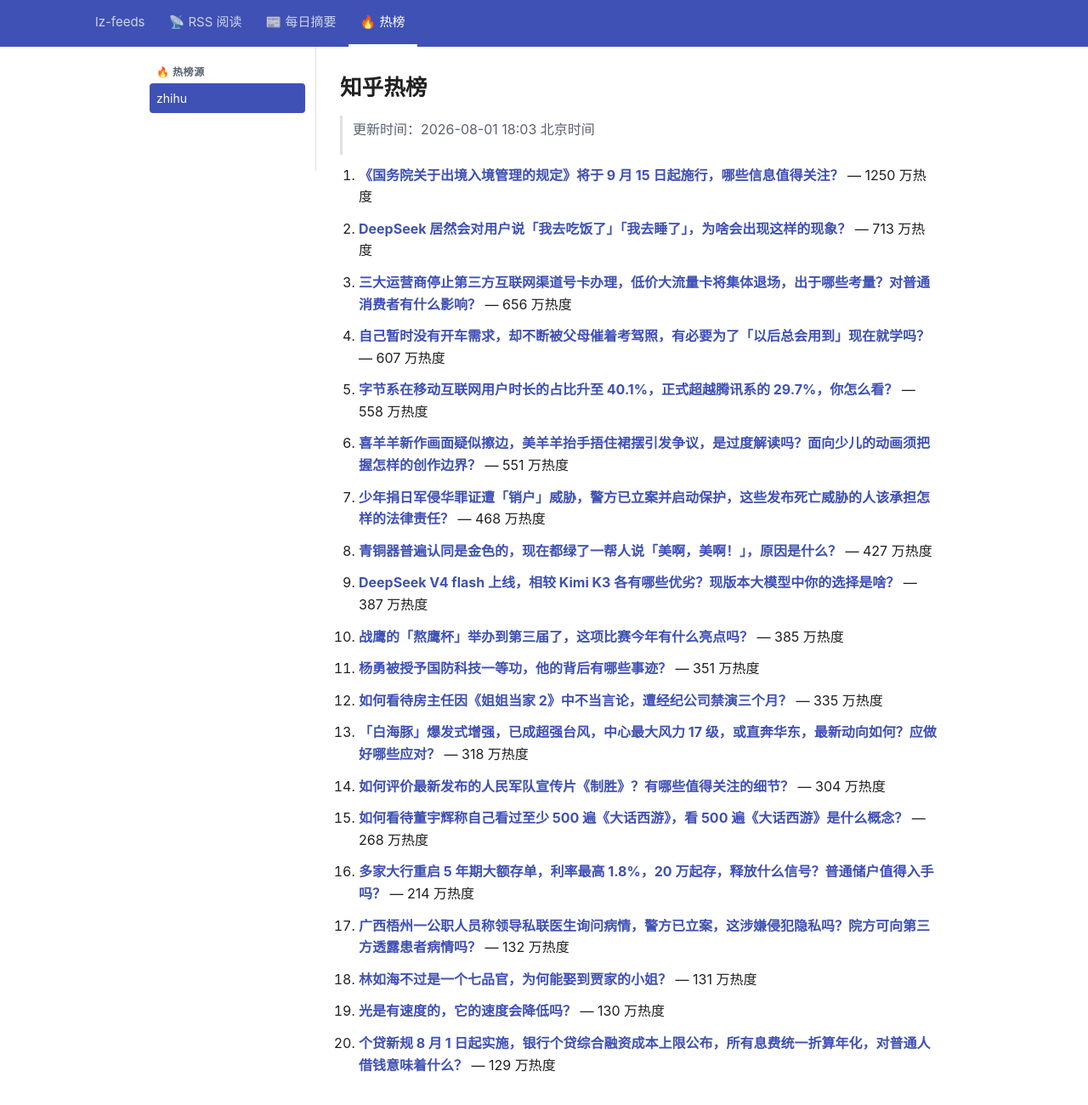
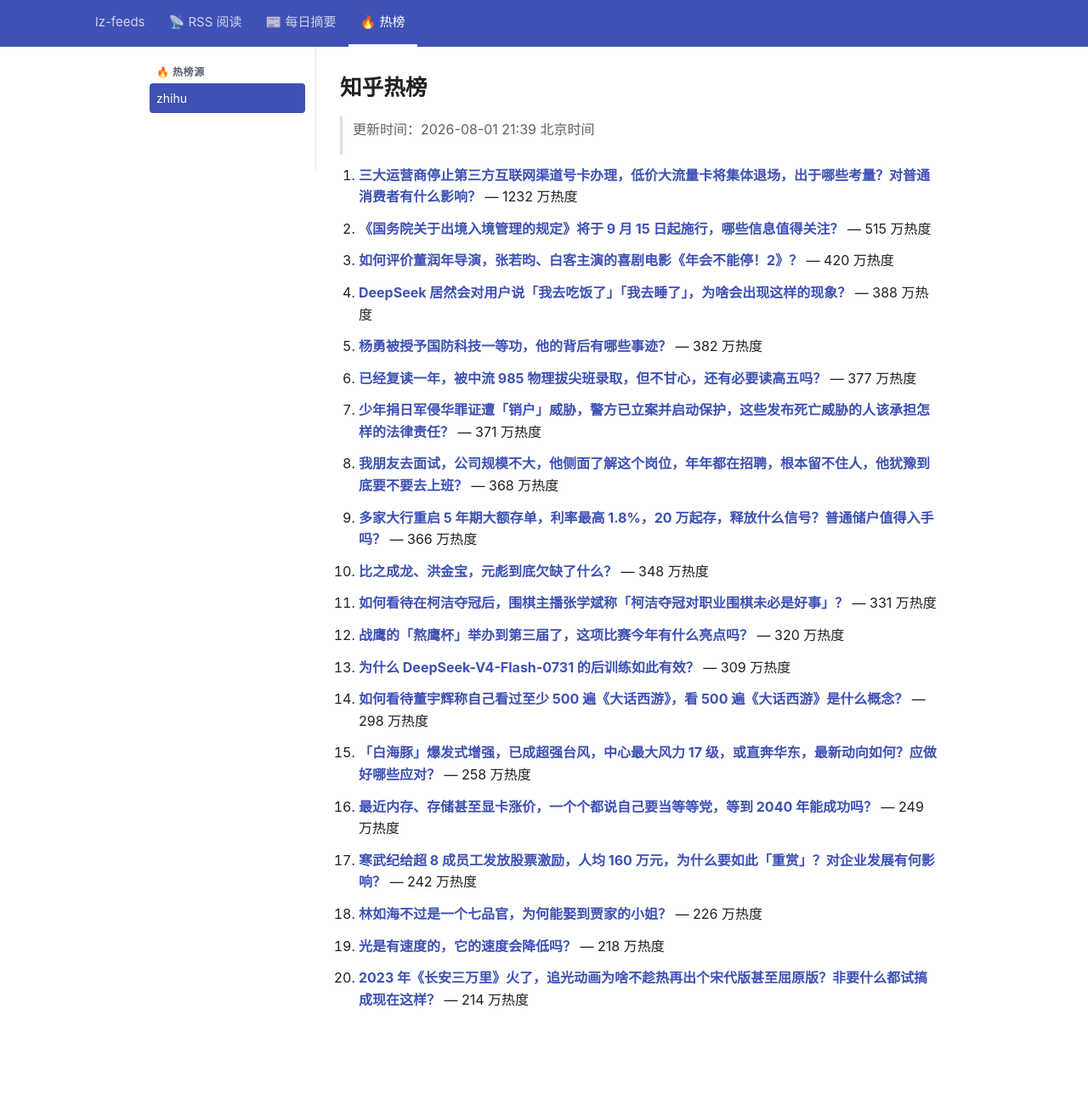
Before and after one commit to lizhang0101/lz-feeds, a Jekyll site: the page built from _hotlist/zhihu.md, in a window 1280 px wide and 1330 px high. Shown: the top 1300 px of the window at 85% size. Built offline with Jekyll 4.4.1, drawn with Linux system fonts in a browser that asks for light colours.

Commit message:
hotlist: 2026-08-01T13:39Z

```diff
--- a/_hotlist/zhihu.md
+++ b/_hotlist/zhihu.md
@@ -1,48 +1,48 @@
 ---
-updated: 2026-08-01 18:03 北京时间
+updated: 2026-08-01 21:39 北京时间
 count: 20
 ---
 
 # 知乎热榜
 
-> 更新时间：2026-08-01 18:03 北京时间
+> 更新时间：2026-08-01 21:39 北京时间
 
-1. **[《国务院关于出境入境管理的规定》将于 9 月 15 日起施行，哪些信息值得关注？](https://www.zhihu.com/question/2066576404393583263)** — 1250 万热度
+1. **[三大运营商停止第三方互联网渠道号卡办理，低价大流量卡将集体退场，出于哪些考量？对普通消费者有什么影响？](https://www.zhihu.com/question/2066605797186823402)** — 1232 万热度
 
-2. **[DeepSeek 居然会对用户说「我去吃饭了」「我去睡了」，为啥会出现这样的现象？](https://www.zhihu.com/question/2066223484309434997)** — 713 万热度
+2. **[《国务院关于出境入境管理的规定》将于 9 月 15 日起施行，哪些信息值得关注？](https://www.zhihu.com/question/2066576404393583263)** — 515 万热度
 
-3. **[三大运营商停止第三方互联网渠道号卡办理，低价大流量卡将集体退场，出于哪些考量？对普通消费者有什么影响？](https://www.zhihu.com/question/2066605797186823402)** — 656 万热度
+3. **[如何评价董润年导演，张若昀、白客主演的喜剧电影《年会不能停！2》？](https://www.zhihu.com/question/2064447909656105834)** — 420 万热度
 
-4. **[自己暂时没有开车需求，却不断被父母催着考驾照，有必要为了「以后总会用到」现在就学吗？](https://www.zhihu.com/question/2065447454913335537)** — 607 万热度
+4. **[DeepSeek 居然会对用户说「我去吃饭了」「我去睡了」，为啥会出现这样的现象？](https://www.zhihu.com/question/2066223484309434997)** — 388 万热度
 
-5. **[字节系在移动互联网用户时长的占比升至  40.1%，正式超越腾讯系的 29.7%，你怎么看？](https://www.zhihu.com/question/2066465522137260391)** — 558 万热度
+5. **[杨勇被授予国防科技一等功，他的背后有哪些事迹？](https://www.zhihu.com/question/2066620089789407496)** — 382 万热度
 
-6. **[喜羊羊新作画面疑似擦边，美羊羊抬手捂住裙摆引发争议，是过度解读吗？面向少儿的动画须把握怎样的创作边界？](https://www.zhihu.com/question/2066829239035196838)** — 551 万热度
+6. **[已经复读一年，被中流 985 物理拔尖班录取，但不甘心，还有必要读高五吗？](https://www.zhihu.com/question/2065535209718780703)** — 377 万热度
 
-7. **[少年捐日军侵华罪证遭「销户」威胁，警方已立案并启动保护，这些发布死亡威胁的人该承担怎样的法律责任？](https://www.zhihu.com/question/2066835566323136078)** — 468 万热度
+7. **[少年捐日军侵华罪证遭「销户」威胁，警方已立案并启动保护，这些发布死亡威胁的人该承担怎样的法律责任？](https://www.zhihu.com/question/2066835566323136078)** — 371 万热度
 
-8. **[青铜器普遍认同是金色的，现在都绿了一帮人说「美啊，美啊！」，原因是什么？](https://www.zhihu.com/question/2049427129285321969)** — 427 万热度
+8. **[我朋友去面试，公司规模不大，他侧面了解这个岗位，年年都在招聘，根本留不住人，他犹豫到底要不要去上班？](https://www.zhihu.com/question/2016782422293890125)** — 368 万热度
 
-9. **[DeepSeek V4 flash 上线，相较 Kimi K3 各有哪些优劣？现版本大模型中你的选择是啥？](https://www.zhihu.com/question/2066599476764964006)** — 387 万热度
+9. **[多家大行重启 5 年期大额存单，利率最高 1.8%，20 万起存，释放什么信号？普通储户值得入手吗？](https://www.zhihu.com/question/2066179717942850839)** — 366 万热度
 
-10. **[战鹰的「熬鹰杯」举办到第三届了，这项比赛今年有什么亮点吗？](https://www.zhihu.com/question/2066508146441287245)** — 385 万热度
+10. **[比之成龙、洪金宝，元彪到底欠缺了什么？](https://www.zhihu.com/question/2065535736439387225)** — 348 万热度
 
-11. **[杨勇被授予国防科技一等功，他的背后有哪些事迹？](https://www.zhihu.com/question/2066620089789407496)** — 351 万热度
+11. **[如何看待在柯洁夺冠后，围棋主播张学斌称「柯洁夺冠对职业围棋未必是好事」？](https://www.zhihu.com/question/2066226857570039487)** — 331 万热度
 
-12. **[如何看待房主任因《姐姐当家 2》中不当言论，遭经纪公司禁演三个月？](https://www.zhihu.com/question/2066581443300569756)** — 335 万热度
+12. **[战鹰的「熬鹰杯」举办到第三届了，这项比赛今年有什么亮点吗？](https://www.zhihu.com/question/2066508146441287245)** — 320 万热度
 
-13. **[「白海豚」爆发式增强，已成超强台风，中心最大风力 17 级，或直奔华东，最新动向如何？应做好哪些应对？](https://www.zhihu.com/question/2065082521570600023)** — 318 万热度
+13. **[为什么 DeepSeek-V4-Flash-0731 的后训练如此有效？](https://www.zhihu.com/question/2066595452238160814)** — 309 万热度
 
-14. **[如何评价最新发布的人民军队宣传片《制胜》？有哪些值得关注的细节？](https://www.zhihu.com/question/2065877408276918979)** — 304 万热度
+14. **[如何看待董宇辉称自己看过至少 500 遍《大话西游》，看 500 遍《大话西游》是什么概念？](https://www.zhihu.com/question/2066124597305652933)** — 298 万热度
 
-15. **[如何看待董宇辉称自己看过至少 500 遍《大话西游》，看 500 遍《大话西游》是什么概念？](https://www.zhihu.com/question/2066124597305652933)** — 268 万热度
+15. **[「白海豚」爆发式增强，已成超强台风，中心最大风力 17 级，或直奔华东，最新动向如何？应做好哪些应对？](https://www.zhihu.com/question/2065082521570600023)** — 258 万热度
 
-16. **[多家大行重启 5 年期大额存单，利率最高 1.8%，20 万起存，释放什么信号？普通储户值得入手吗？](https://www.zhihu.com/question/2066179717942850839)** — 214 万热度
+16. **[最近内存、存储甚至显卡涨价，一个个都说自己要当等等党，等到 2040 年能成功吗？](https://www.zhihu.com/question/2065533036477915827)** — 249 万热度
 
-17. **[广西梧州一公职人员称领导私联医生询问病情，警方已立案，这涉嫌侵犯隐私吗？院方可向第三方透露患者病情吗？](https://www.zhihu.com/question/2066061932646197067)** — 132 万热度
+17. **[寒武纪给超 8 成员工发放股票激励，人均 160 万元，为什么要如此「重赏」？对企业发展有何影响？](https://www.zhihu.com/question/2066172239116853500)** — 242 万热度
 
-18. **[林如海不过是一个七品官，为何能娶到贾家的小姐？](https://www.zhihu.com/question/8205928708)** — 131 万热度
+18. **[林如海不过是一个七品官，为何能娶到贾家的小姐？](https://www.zhihu.com/question/8205928708)** — 226 万热度
 
-19. **[光是有速度的，它的速度会降低吗？](https://www.zhihu.com/question/3629624731)** — 130 万热度
+19. **[光是有速度的，它的速度会降低吗？](https://www.zhihu.com/question/3629624731)** — 218 万热度
 
-20. **[个贷新规 8 月 1 日起实施，银行个贷综合融资成本上限公布，所有息费统一折算年化，对普通人借钱意味着什么？](https://www.zhihu.com/question/2066825729162195132)** — 129 万热度
+20. **[2023 年《长安三万里》火了，追光动画为啥不趁热再出个宋代版甚至屈原版？非要什么都试搞成现在这样？](https://www.zhihu.com/question/2062265045736862756)** — 214 万热度
```
